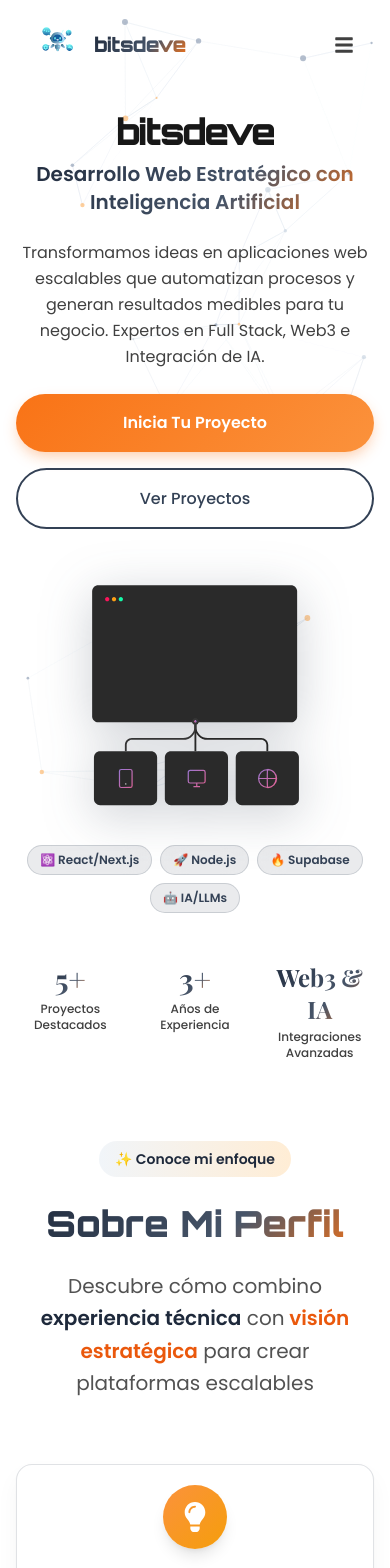
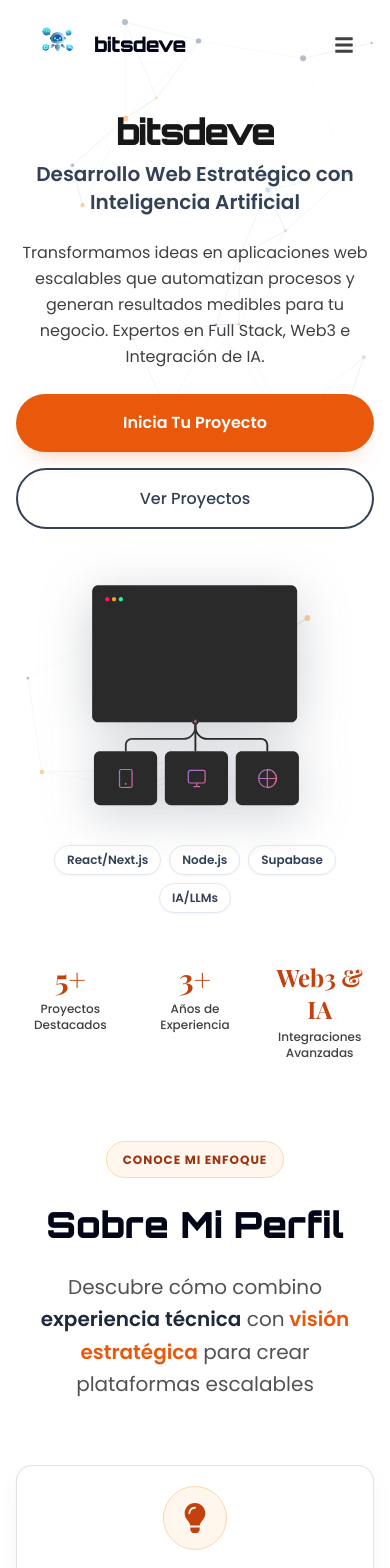
Before and after one commit to richardggarcia/bitsdeve, a React (Vite) app: page / in a window 390 px wide. Shown: the top 1568 px of the page. Built offline with nearby package versions, Linux system fonts and the light colour scheme.

Commit message:
style: limpiar gradientes y unificar paleta

```diff
--- a/src/components/About.tsx
+++ b/src/components/About.tsx
@@ -8,10 +8,10 @@ const About: React.FC = () => {
 
             <div className="container mx-auto max-w-7xl relative z-10">
                 <div className="text-center mb-16">
-                    <div className="inline-flex items-center justify-center px-4 py-2 mb-6 bg-gradient-to-r from-slate-100 to-orange-100 rounded-full">
-                        <span className="text-sm font-semibold text-slate-800">✨ Conoce mi enfoque</span>
+                    <div className="section-kicker mb-6">
+                        Conoce mi enfoque
                     </div>
-                    <h2 className="text-4xl md:text-6xl font-black font-orbitron text-gradient text-center mb-6 leading-tight">
+                    <h2 className="text-4xl md:text-6xl font-black font-orbitron text-slate-950 text-center mb-6 leading-tight">
                         Sobre Mi Perfil
                     </h2>
                     <p className="text-center text-neutral-600 text-xl md:text-2xl mb-8 max-w-4xl mx-auto font-poppins leading-relaxed">
@@ -24,11 +24,11 @@ const About: React.FC = () => {
                     {/* Philosophy Card */}
                     <div className="premium-card p-5 md:p-8 rounded-2xl card-hover flex flex-col bg-white" style={{ borderColor: 'rgba(51, 65, 85, 0.15)' }}>
                         <div className="flex items-center justify-center mb-6">
-                            <div className="w-16 h-16 rounded-full flex items-center justify-center bg-gradient-to-br from-orange-400 to-amber-500 shadow-lg">
-                                <FaLightbulb className="text-white text-3xl" />
+                            <div className="w-16 h-16 rounded-full flex items-center justify-center bg-orange-50 border border-orange-200">
+                                <FaLightbulb className="text-orange-700 text-3xl" />
                             </div>
                         </div>
-                        <h3 className="text-3xl font-bold font-orbitron text-center mb-6 gradient-accent-text">
+                        <h3 className="text-3xl font-bold font-orbitron text-center mb-6 text-slate-950">
                             Mi Filosofía
                         </h3>
                         <p className="text-neutral-700 mb-4 text-base leading-relaxed text-center font-poppins">
@@ -43,19 +43,19 @@ const About: React.FC = () => {
                         <div className="mt-auto pt-6 border-t border-neutral-200">
                             <ul className="text-neutral-700 space-y-3 text-base font-poppins">
                                 <li className="flex items-start">
-                                    <FaCheckCircle className="text-accent-emerald mr-3 mt-1 flex-shrink-0" />
+                                    <FaCheckCircle className="text-orange-600 mr-3 mt-1 flex-shrink-0" />
                                     <span>Interfaces modernas con React y TypeScript</span>
                                 </li>
                                 <li className="flex items-start">
-                                    <FaCheckCircle className="text-accent-coral mr-3 mt-1 flex-shrink-0" />
+                                    <FaCheckCircle className="text-orange-600 mr-3 mt-1 flex-shrink-0" />
                                     <span>Sistemas Backend y APIs escalables</span>
                                 </li>
                                 <li className="flex items-start">
-                                    <FaCheckCircle className="text-primary-blue mr-3 mt-1 flex-shrink-0" />
+                                    <FaCheckCircle className="text-orange-600 mr-3 mt-1 flex-shrink-0" />
                                     <span>Integración de IA (OpenRouter, OpenAI) en producción</span>
                                 </li>
                                 <li className="flex items-start">
-                                    <FaCheckCircle className="text-accent-teal mr-3 mt-1 flex-shrink-0" />
+                                    <FaCheckCircle className="text-orange-600 mr-3 mt-1 flex-shrink-0" />
                                     <span>Automatización con n8n y Blockchain (Stellar)</span>
                                 </li>
                             </ul>
@@ -65,11 +65,11 @@ const About: React.FC = () => {
                     {/* Profile Card */}
                     <div className="premium-card p-5 md:p-8 rounded-2xl card-hover flex flex-col bg-white border border-orange-100">
                         <div className="flex items-center justify-center mb-6">
-                            <div className="w-16 h-16 rounded-full flex items-center justify-center bg-gradient-to-br from-indigo-500 to-purple-600 shadow-lg">
-                                <FaUserTie className="text-white text-3xl" />
+                            <div className="w-16 h-16 rounded-full flex items-center justify-center bg-slate-100 border border-slate-200">
+                                <FaUserTie className="text-slate-800 text-3xl" />
                             </div>
                         </div>
-                        <h3 className="text-3xl font-bold font-orbitron text-center mb-6 text-transparent bg-clip-text bg-gradient-to-r from-slate-800 to-orange-600">
+                        <h3 className="text-3xl font-bold font-orbitron text-center mb-6 text-slate-950">
                             Richard García
                         </h3>
                         <p className="text-neutral-700 mb-4 text-base leading-relaxed text-center font-poppins">
@@ -82,13 +82,13 @@ const About: React.FC = () => {
 
                         <div className="mt-auto pt-6 border-t border-neutral-200">
                             <div className="space-y-4">
-                                <div className="flex items-center justify-center p-3 rounded-xl bg-emerald-500/10 transition-colors hover:bg-emerald-500/20">
-                                    <FaMapMarkerAlt className="text-accent-emerald mr-3" />
+                                <div className="flex items-center justify-center p-3 rounded-xl bg-orange-50 transition-colors hover:bg-orange-100">
+                                    <FaMapMarkerAlt className="text-orange-700 mr-3" />
                                     <span className="text-neutral-800 font-medium font-poppins">Buenos Aires, Argentina (Trabajo Remoto LATAM)</span>
                                 </div>
                                 <div className="flex items-center justify-center p-3 rounded-xl bg-slate-500/10 transition-colors hover:bg-slate-500/20">
-                                    <FaEnvelope className="text-primary-blue mr-3" />
-                                    <a href="mailto:contacto@bitsdeve.com" className="text-primary-blue hover:text-secondary-indigo font-medium font-poppins">
+                                    <FaEnvelope className="text-slate-700 mr-3" />
+                                    <a href="mailto:contacto@bitsdeve.com" className="text-slate-800 hover:text-orange-700 font-medium font-poppins">
                                         contacto@bitsdeve.com
                                     </a>
                                 </div>
--- a/src/components/Footer.tsx
+++ b/src/components/Footer.tsx
@@ -8,11 +8,11 @@ const Footer: React.FC = () => {
         <footer className="glass-card py-8 px-6 text-center border-t border-neutral-200/50 mt-12 bg-white/50 backdrop-blur-sm">
             <div className="container mx-auto">
                 <p className="font-poppins text-neutral-600 text-sm mb-2">
-                    &copy; {currentYear} <span className="font-orbitron font-bold text-primary-blue text-gradient">bitsdeve</span>. Todos los derechos reservados.
+                    &copy; {currentYear} <span className="font-orbitron font-bold text-slate-900">bitsdeve</span>. Todos los derechos reservados.
                 </p>
                 <p className="text-neutral-600 font-poppins text-sm flex items-center justify-center gap-1">
                     Desarrollado con <FaHeart className="text-red-500" /> por{' '}
-                    <span className="text-primary-blue font-semibold">Richard García</span>
+                    <span className="text-orange-700 font-semibold">Richard García</span>
                 </p>
             </div>
         </footer>
--- a/src/components/Hero.tsx
+++ b/src/components/Hero.tsx
@@ -14,13 +14,13 @@ const Hero: React.FC = () => {
     };
 
     const techBadges = [
-        { text: '⚛️ React/Next.js', delay: '0s', pos: 'top-[5%] left-[-5%] max-md:hidden' },
-        { text: '🚀 Node.js', delay: '0.4s', pos: 'top-[5%] right-[-5%] max-md:hidden' },
-        { text: '🔥 Supabase', delay: '0.8s', pos: 'top-[40%] left-[-15%] max-md:hidden' },
-        { text: '🤖 IA/LLMs', delay: '1.2s', pos: 'top-[35%] right-[-15%] max-md:hidden' },
-        { text: '📘 TypeScript', delay: '1.6s', pos: 'top-[65%] right-[-10%] max-md:hidden' },
-        { text: '⛓️ Stellar', delay: '2.0s', pos: 'top-[75%] left-[-10%] max-md:hidden' },
-        { text: '🐍 Python', delay: '2.4s', pos: 'top-[95%] right-[5%] max-md:hidden' },
+        { text: 'React/Next.js', delay: '0s', pos: 'top-[5%] left-[-5%] max-md:hidden' },
+        { text: 'Node.js', delay: '0.4s', pos: 'top-[5%] right-[-5%] max-md:hidden' },
+        { text: 'Supabase', delay: '0.8s', pos: 'top-[40%] left-[-15%] max-md:hidden' },
+        { text: 'IA/LLMs', delay: '1.2s', pos: 'top-[35%] right-[-15%] max-md:hidden' },
+        { text: 'TypeScript', delay: '1.6s', pos: 'top-[65%] right-[-10%] max-md:hidden' },
+        { text: 'Stellar', delay: '2.0s', pos: 'top-[75%] left-[-10%] max-md:hidden' },
+        { text: 'Python', delay: '2.4s', pos: 'top-[95%] right-[5%] max-md:hidden' },
     ];
 
     return (
@@ -32,7 +32,7 @@ const Hero: React.FC = () => {
                     <div className="text-center lg:text-left">
                         <h1 id="hero-title" className="mb-6">
                             <span className="block font-orbitron text-4xl md:text-5xl lg:text-6xl font-black tracking-tighter text-neutral-900 mb-2">bitsdeve</span>
-                            <span className="block font-poppins text-xl md:text-2xl lg:text-3xl font-semibold text-gradient">
+                            <span className="block font-poppins text-xl md:text-2xl lg:text-3xl font-semibold text-slate-700">
                                 Desarrollo Web Estratégico con Inteligencia Artificial
                             </span>
                         </h1>
@@ -72,7 +72,7 @@ const Hero: React.FC = () => {
                             {techBadges.map((badge, idx) => (
                                 <div
                                     key={idx}
-                                    className={`absolute bg-slate-700/10 backdrop-blur-md border border-slate-600/20 text-slate-700 px-4 py-2 rounded-full text-sm font-semibold font-poppins animate-float ${badge.pos}`}
+                                    className={`absolute bg-white border border-slate-200 text-slate-700 px-4 py-2 rounded-full text-sm font-semibold font-poppins shadow-sm animate-float ${badge.pos}`}
                                     style={{ animationDelay: badge.delay }}
                                     aria-hidden="true"
                                 >
@@ -86,7 +86,7 @@ const Hero: React.FC = () => {
                             {techBadges.slice(0, 4).map((badge, idx) => (
                                 <span
                                     key={idx}
-                                    className="bg-slate-700/10 backdrop-blur-md border border-slate-600/20 text-slate-700 px-3 py-1.5 rounded-full text-xs font-semibold font-poppins"
+                                    className="bg-white border border-slate-200 text-slate-700 px-3 py-1.5 rounded-full text-xs font-semibold font-poppins shadow-sm"
                                 >
                                     {badge.text}
                                 </span>
@@ -99,15 +99,15 @@ const Hero: React.FC = () => {
                 {/* Trust Indicators - Updated for 2026 CV */}
                 <div className="grid grid-cols-3 gap-4 md:gap-8 mt-12 md:mt-16 text-center" role="complementary" aria-label="Métricas de experiencia">
                     <div className="flex flex-col items-center gap-1 md:gap-2">
-                        <span className="font-playfair text-3xl md:text-5xl font-bold text-gradient" aria-label="Más de 5 proyectos destacados">5+</span>
+                        <span className="font-playfair text-3xl md:text-5xl font-bold text-orange-700" aria-label="Más de 5 proyectos destacados">5+</span>
                         <span className="font-poppins text-xs md:text-sm text-neutral-700 font-medium">Proyectos Destacados</span>
                     </div>
                     <div className="flex flex-col items-center gap-1 md:gap-2">
-                        <span className="font-playfair text-3xl md:text-5xl font-bold text-gradient" aria-label="Más de 3 años de experiencia">3+</span>
+                        <span className="font-playfair text-3xl md:text-5xl font-bold text-orange-700" aria-label="Más de 3 años de experiencia">3+</span>
                         <span className="font-poppins text-xs md:text-sm text-neutral-700 font-medium">Años de Experiencia</span>
                     </div>
                     <div className="flex flex-col items-center gap-1 md:gap-2">
-                        <span className="font-playfair text-2xl md:text-5xl font-bold text-gradient" aria-label="Soluciones Web3 y LLMs">Web3 & IA</span>
+                        <span className="font-playfair text-2xl md:text-5xl font-bold text-orange-700" aria-label="Soluciones Web3 y LLMs">Web3 & IA</span>
                         <span className="font-poppins text-xs md:text-sm text-neutral-700 font-medium">Integraciones Avanzadas</span>
                     </div>
                 </div>
--- a/src/components/Navbar.tsx
+++ b/src/components/Navbar.tsx
@@ -48,10 +48,10 @@ const Navbar: React.FC = () => {
                     >
                         <div className="relative w-[50px] h-[50px]">
                             <Lottie animationData={chatbotAnimation} loop={true} />
-                            <div className="absolute inset-0 bg-gradient-to-r from-slate-500/20 to-orange-500/20 rounded-full opacity-0 group-hover:opacity-100 transition-opacity duration-300"></div>
+                            <div className="absolute inset-0 rounded-full border border-orange-200 opacity-0 group-hover:opacity-100 transition-opacity duration-300"></div>
                         </div>
                         <div className="flex flex-col">
-                            <span className="text-xl font-black font-orbitron text-gradient tracking-tight">bitsdeve</span>
+                            <span className="text-xl font-black font-orbitron text-slate-950 tracking-tight">bitsdeve</span>
                         </div>
                     </a>
 
@@ -65,7 +65,7 @@ const Navbar: React.FC = () => {
                                 className="nav-link relative text-neutral-700 hover:text-neutral-900 transition-all duration-300 font-medium font-poppins px-4 py-2 rounded-xl hover:bg-slate-50 group"
                             >
                                 <span className="relative z-10">{link.label}</span>
-                                <div className="absolute inset-0 bg-gradient-to-r from-slate-500/10 to-orange-500/10 rounded-xl opacity-0 group-hover:opacity-100 transition-opacity duration-300"></div>
+                                <div className="absolute inset-x-4 bottom-1 h-px bg-orange-600 opacity-0 group-hover:opacity-100 transition-opacity duration-300"></div>
                             </a>
                         ))}
 
@@ -73,7 +73,7 @@ const Navbar: React.FC = () => {
                         <a
                             href="#contacto"
                             onClick={(e) => scrollToSection(e, '#contacto')}
-                            className="ml-4 flex items-center bg-gradient-to-r from-orange-500 to-amber-500 text-white font-semibold px-6 py-2.5 rounded-full hover:from-orange-600 hover:to-amber-600 transition-all duration-300 shadow-lg hover:shadow-xl hover:scale-105 transform"
+                            className="ml-4 flex items-center bg-orange-600 text-white font-semibold px-6 py-2.5 rounded-full hover:bg-orange-700 transition-all duration-300 shadow-[0_12px_24px_-18px_rgba(234,88,12,0.8)] active:scale-[0.98]"
                         >
                             <FaRocket className="mr-2" /> Contactar
                         </a>
@@ -92,7 +92,7 @@ const Navbar: React.FC = () => {
 
             {/* Mobile Menu Overlay */}
             {isMobileMenuOpen && (
-                <div className="fixed inset-0 bg-gradient-to-br from-slate-800 to-slate-900 z-[60] flex flex-col items-center justify-center space-y-8 md:hidden">
+                <div className="fixed inset-0 bg-slate-950 z-[60] flex flex-col items-center justify-center space-y-8 md:hidden">
                     <button
                         onClick={closeMobileMenu}
                         className="absolute top-6 right-6 text-white hover:text-neutral-200 focus:outline-none focus:ring-2 focus:ring-white rounded-lg p-2"
--- a/src/index.css
+++ b/src/index.css
@@ -12,25 +12,11 @@
     --accent: #F97316;
     --accent-light: #FDBA74;
 
-    /* Gradientes */
-    --gradient-primary: linear-gradient(135deg, #1E293B 0%, #475569 100%);
-    --gradient-accent: linear-gradient(135deg, #F97316 0%, #FB923C 100%);
-    --gradient-hero: linear-gradient(145deg, #0F172A 0%, #1E293B 100%);
-    --gradient-overlay: linear-gradient(135deg, rgba(30, 41, 59, 0.95) 0%, rgba(51, 65, 85, 0.9) 100%);
-
-    /* Complementarios */
-    --accent-emerald: #10B981;
-    --accent-teal: #0D9488;
-    --accent-amber: #F59E0B;
-    --accent-rose: #F43F5E;
-
     /* Neutros */
     --neutral-800: #1E293B;
 
     /* Compatibilidad */
     --primary-blue: #334155;
-    --secondary-indigo: #475569;
-    --secondary-purple: #64748B;
     --accent-coral: #F97316;
   }
 
@@ -53,7 +39,7 @@
   }
 
   ::-webkit-scrollbar-thumb {
-    background: linear-gradient(45deg, #334155, #475569);
+    background: #334155;
     border-radius: 4px;
   }
 
@@ -61,12 +47,18 @@
     background: #1E293B;
   }
 
-  /* Text Gradients */
-  .text-gradient {
-    background: linear-gradient(135deg, #1E293B 0%, #475569 60%, #F97316 100%);
-    -webkit-background-clip: text;
-    -webkit-text-fill-color: transparent;
-    background-clip: text;
+  .section-kicker {
+    display: inline-flex;
+    align-items: center;
+    border: 1px solid #FED7AA;
+    background: #FFF7ED;
+    color: #9A3412;
+    border-radius: 999px;
+    padding: 0.5rem 1rem;
+    font-weight: 700;
+    letter-spacing: 0.08em;
+    text-transform: uppercase;
+    font-size: 0.75rem;
   }
 
   /* Cards */
@@ -108,7 +100,7 @@
 
   /* Botones */
   .btn-primary {
-    background: linear-gradient(135deg, #F97316 0%, #FB923C 100%);
+    background: #EA580C;
     color: white;
     padding: 1rem 2rem;
     border-radius: 2rem;
@@ -118,27 +110,17 @@
     transition: all 0.3s cubic-bezier(0.4, 0, 0.2, 1);
     position: relative;
     overflow: hidden;
-    box-shadow: 0 6px 15px -3px rgba(249, 115, 22, 0.4);
-  }
-
-  .btn-primary::before {
-    content: '';
-    position: absolute;
-    top: 0;
-    left: -100%;
-    width: 100%;
-    height: 100%;
-    background: linear-gradient(90deg, transparent, rgba(255, 255, 255, 0.2), transparent);
-    transition: left 0.7s ease;
-  }
-
-  .btn-primary:hover::before {
-    left: 100%;
+    box-shadow: 0 12px 24px -16px rgba(234, 88, 12, 0.55);
   }
 
   .btn-primary:hover {
-    transform: translateY(-3px) scale(1.02);
-    box-shadow: 0 25px 40px -8px rgba(249, 115, 22, 0.5);
+    background: #C2410C;
+    transform: translateY(-2px);
+    box-shadow: 0 18px 32px -18px rgba(194, 65, 12, 0.65);
+  }
+
+  .btn-primary:active {
+    transform: translateY(0) scale(0.98);
   }
 
   .btn-secondary {
@@ -160,47 +142,25 @@
   }
 
   .btn-cyber {
-    background: linear-gradient(135deg, #334155 0%, #475569 100%);
-    border: 2px solid #334155;
+    background: #EA580C;
+    border: 2px solid #EA580C;
     color: white;
     font-weight: 600;
     padding: 12px 24px;
     border-radius: 12px;
     transition: all 0.3s ease;
-    position: relative;
-    overflow: hidden;
+    box-shadow: 0 12px 24px -16px rgba(234, 88, 12, 0.55);
   }
 
   .btn-cyber:hover {
-    background: linear-gradient(135deg, #1E293B 0%, #334155 100%);
-    box-shadow: 0 10px 25px rgba(51, 65, 85, 0.3);
+    background: #C2410C;
+    border-color: #C2410C;
+    box-shadow: 0 18px 32px -18px rgba(194, 65, 12, 0.65);
     transform: translateY(-2px);
   }
 
-  .btn-cyber::before {
-    content: '';
-    position: absolute;
-    top: 0;
-    left: -100%;
-    width: 100%;
-    height: 100%;
-    background: linear-gradient(90deg, transparent, rgba(255, 255, 255, 0.15), transparent);
-    transition: 0.5s;
-  }
-
-  .btn-cyber:hover::before {
-    left: 100%;
-  }
-
-  /* Modals / Glow */
-  .glow-cyan {
-    border: 2px solid rgba(249, 115, 22, 0.2);
-    box-shadow: 0 0 20px rgba(249, 115, 22, 0.08);
-  }
-
-  .glow-cyan:hover {
-    border-color: rgba(249, 115, 22, 0.4);
-    box-shadow: 0 0 30px rgba(249, 115, 22, 0.15);
+  .btn-cyber:active {
+    transform: translateY(0) scale(0.98);
   }
 
   /* Accesibilidad */
```
Also changed, not shown: src/components/Contact.tsx (+6 -6 lines), src/components/Projects.tsx (+10 -10 lines), src/components/SuccessModal.tsx (+12 -12 lines), src/components/TechStack.tsx (+43 -43 lines).
